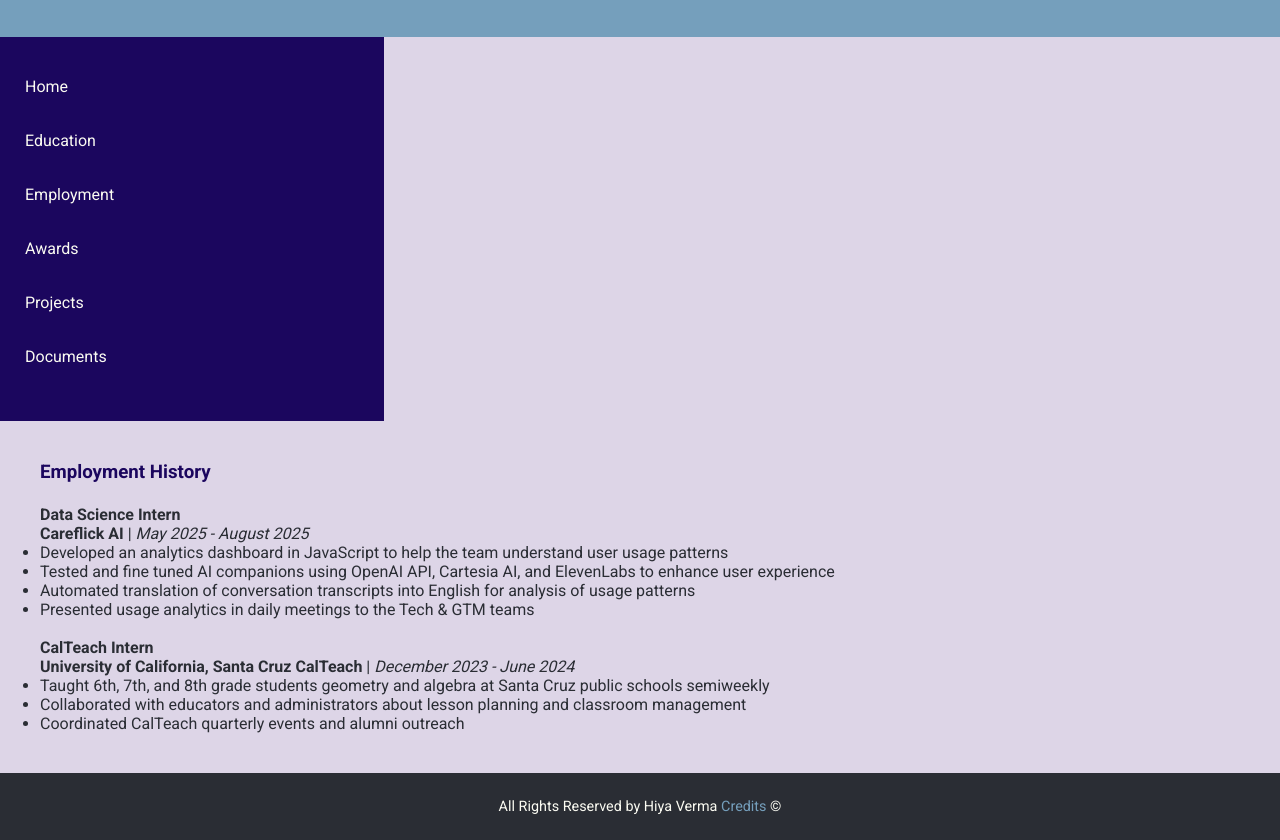
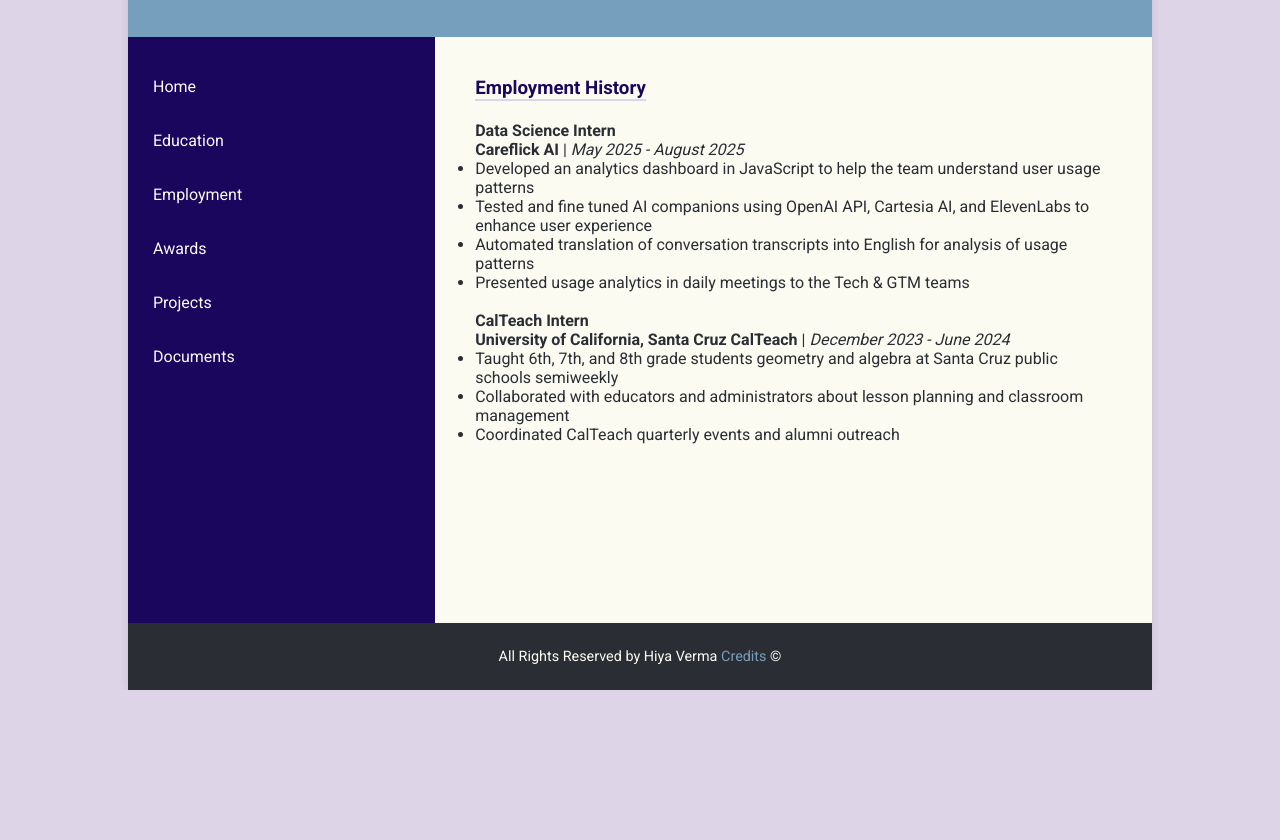
Before and after one commit to hiyaverms/HV_Resume, a website: page emp.html in a window 1280 px wide. Shown: the part 110-950 px from the top of the page. After the commit the page ends 800 px from the top, so only its background shows below. Drawn offline with Linux system fonts and the light colour scheme.

Commit message:
fixed class issue

```diff
--- a/emp.html
+++ b/emp.html
@@ -9,7 +9,7 @@
 
 <body>
 
-<div id="wrapper">
+<div class="wrapper">
 
     <!--Header starts-->
     <header>
@@ -19,7 +19,7 @@
     </header>
     <!--Header end-->
 
-    <div id="content-container">
+    <div class="content-container">
 
         <!--Navigation Start-->
         <nav>
```
Also changed, not shown: awards.html (+1 -1 lines).
